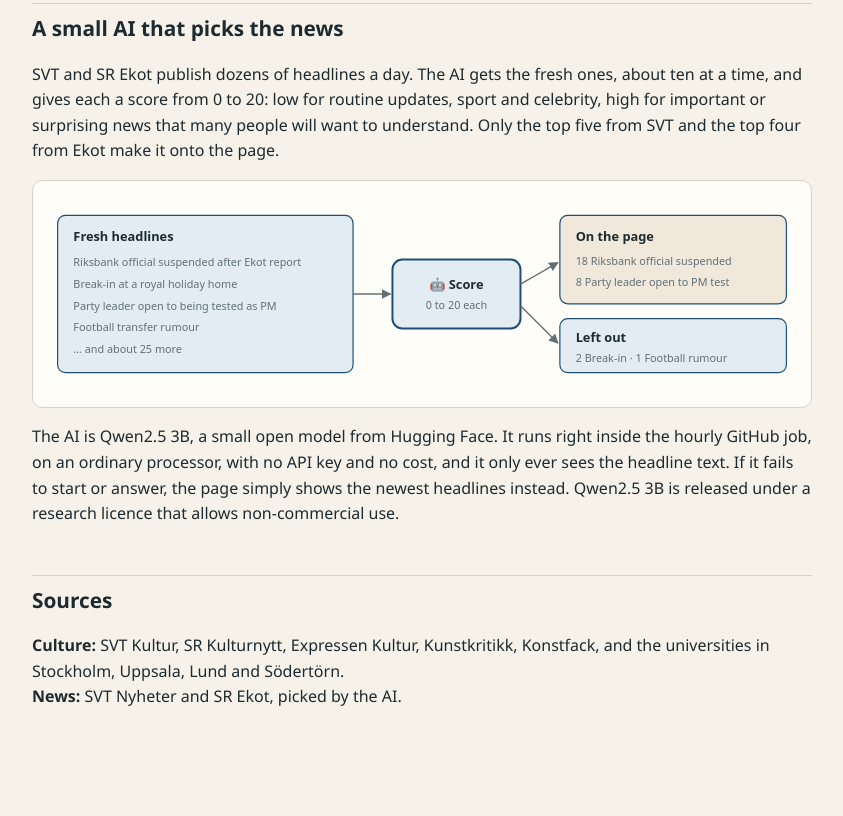
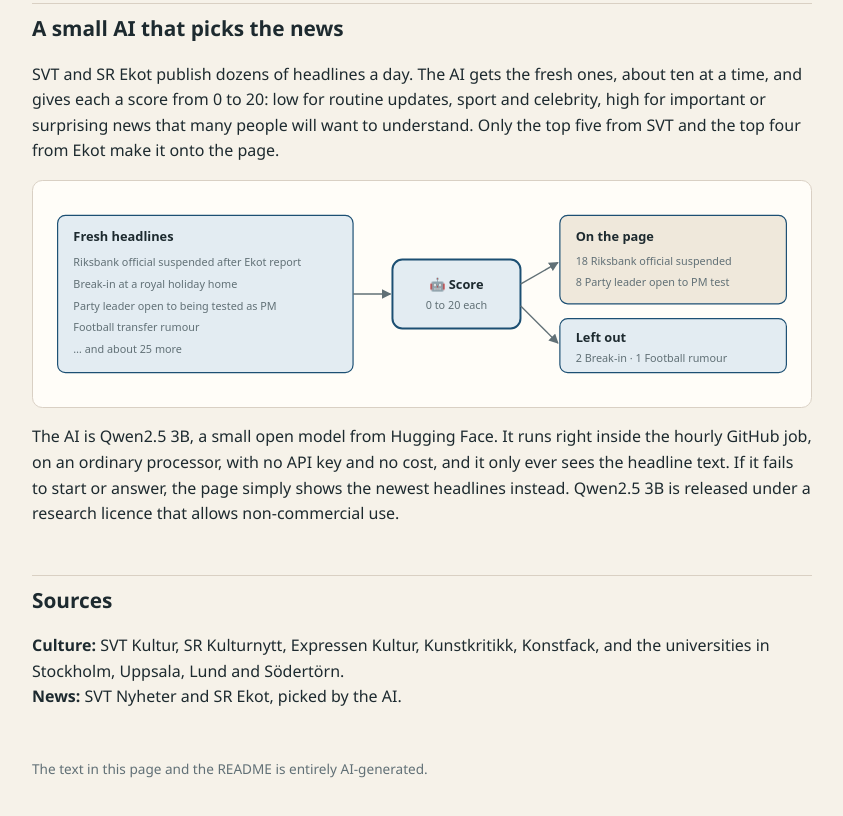
Before and after one commit to tyckeckse/techulture, a plain HTML site: page presentation/index.html in a window 1280 px wide. Shown: the part 945-1761 px from the top of the page, without its empty margins (218-1061 px from the left). Before the commit the page ends 1735 px from the top, so only its background shows below. Drawn offline with Linux system fonts and the light colour scheme.

Commit message:
Note that the README and presentation text are AI-generated
Co-Authored-By: Claude Opus 5.5 <noreply@anthropic.com>

```diff
--- a/presentation/index.html
+++ b/presentation/index.html
@@ -60,6 +60,7 @@
       font-size: 0.95rem;
     }
     .diagram img { width: 100%; height: auto; display: block; }
+    footer { margin-top: 48px; color: var(--muted); font-size: 0.85rem; }
   </style>
 </head>
 <body>
@@ -93,6 +94,8 @@
     <h2>Sources</h2>
     <p><strong>Culture:</strong> SVT Kultur, SR Kulturnytt, Expressen Kultur, Kunstkritikk, Konstfack, and the universities in Stockholm, Uppsala, Lund and Södertörn.<br>
     <strong>News:</strong> SVT Nyheter and SR Ekot, picked by the AI.</p>
+
+    <footer>The text in this page and the README is entirely AI-generated.</footer>
   </main>
 </body>
 </html>
```
Also changed, not shown: 1 other file.
